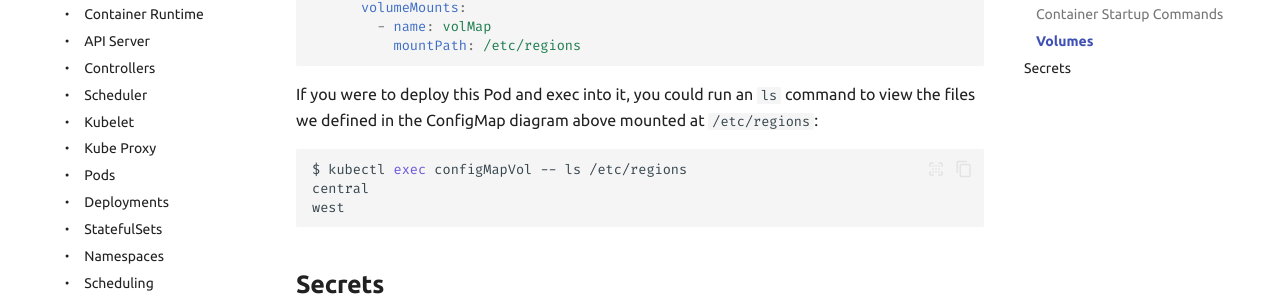
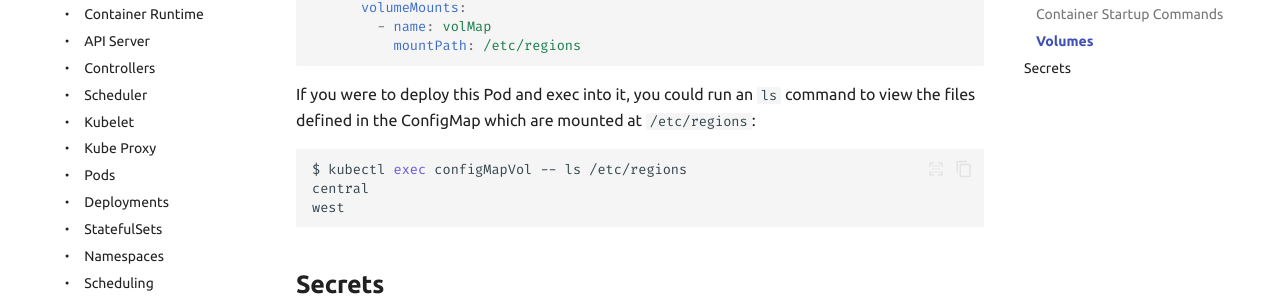
Before and after one commit to Braundo/kubernetes-guide, an MkDocs documentation site: the page built from docs/core-concepts/config-maps-secrets.md, in a window 1280 px wide and 900 px high, scrolled down 4813 px. Shown: the part 175-477 px from the top of the window. Built offline with MkDocs 1.6.1 and Material for MkDocs 9.7.7, drawn with Linux system fonts in a browser that asks for light colours.

Commit message:
Update config-maps-secrets.md

````diff
--- a/docs/core-concepts/config-maps-secrets.md
+++ b/docs/core-concepts/config-maps-secrets.md
@@ -169,7 +169,7 @@ spec:
           mountPath: /etc/regions
 ```
 
-If you were to deploy this Pod and exec into it, you could run an `ls` command to view the files we defined in the ConfigMap diagram above mounted at `/etc/regions`:
+If you were to deploy this Pod and exec into it, you could run an `ls` command to view the files defined in the ConfigMap which are mounted at `/etc/regions`:
 
 ``` shell
 $ kubectl exec configMapVol -- ls /etc/regions
````
